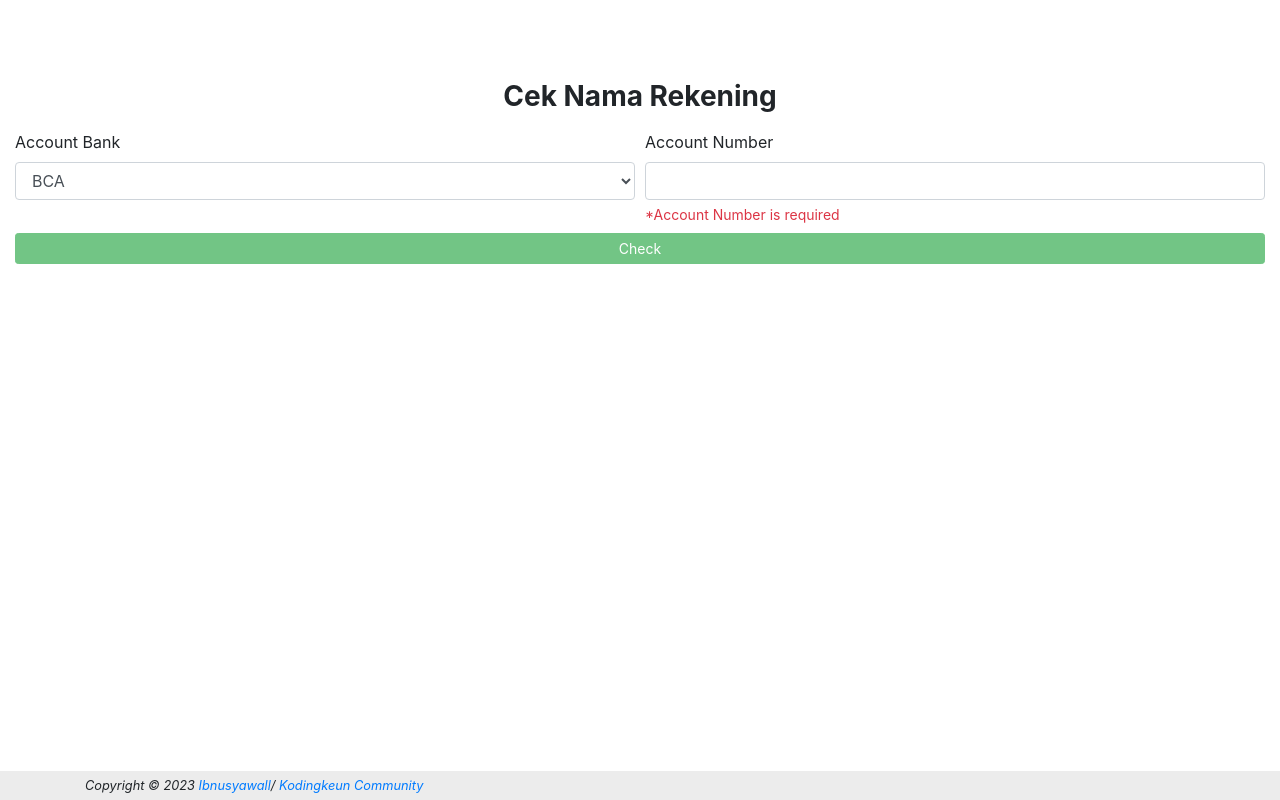
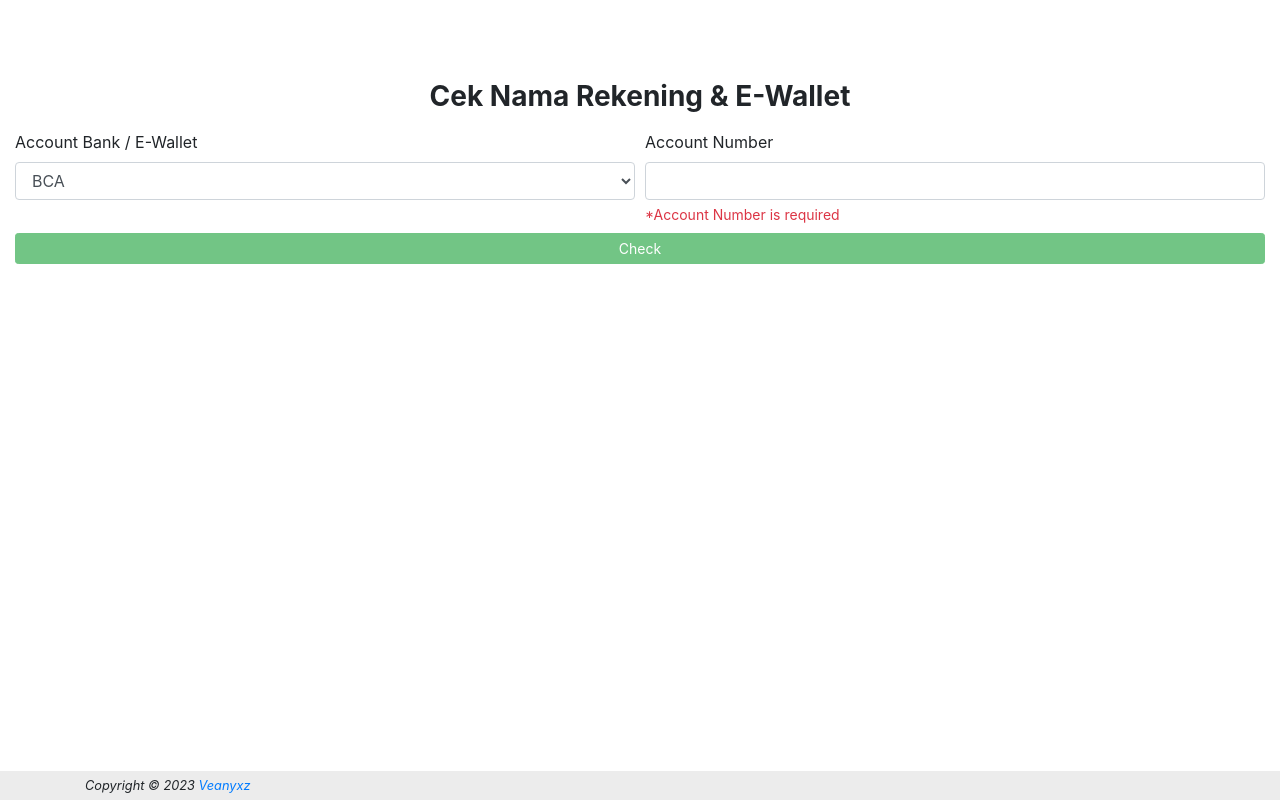
Before and after one commit to Veanyxz/cekrek-web, a plain HTML site: page index.html in a window 1280 px wide. Drawn offline with nearby package versions, Linux system fonts and the light colour scheme.

Commit message:
Update index.html

```diff
--- a/index.html
+++ b/index.html
@@ -3,20 +3,20 @@
     <meta charset="utf-8" />
     <meta name="viewport" content="width=device-width, initial-scale=1, shrink-to-fit=no"/>
 
-    <title>Check Rek - Cek Nama Rekening</title>
+    <title>Cek Nama Rekening & E-Wallet</title>
 
     <!-- Open Graph / Facebook -->
     <meta property="og:type" content="website">
-    <meta property="og:url" content="https://syawal.dev/demo/checkrek/"/>
-    <meta property="og:title" content="Check Rek - Cek Nama Rekening"/>
-    <meta property="og:description" content="Check Rek memudahkan kita untuk mengecek dan validasi nama dari nomor rekening seseorang."/>
+    <meta property="og:url" content="https://cekrek.vean.my.id/"/>
+    <meta property="og:title" content=">Cek Nama Rekening & E-Wallet"/>
+    <meta property="og:description" content="Cek Rek memudahkan kita untuk mengecek dan validasi nama dari nomor rekening seseorang."/>
     <meta property="og:image" content="https://syawal.dev/demo/checkrek/assets/fe4e64bf-b671-48ff-b141-9947bf08b2ca.jpg">
 
     <!-- Twitter -->
     <meta property="twitter:card" content="summary_large_image"/>
-    <meta property="twitter:url" content="https://syawal.dev/demo/checkrek"/>
-    <meta property="twitter:title" content="Check Rek - Cek Nama Rekening">
-    <meta property="twitter:description" content="Check Rek memudahkan kita untuk mengecek dan validasi nama dari nomor rekening seseorang."/>
+    <meta property="twitter:url" content="https://cekrek.vean.my.id/"/>
+    <meta property="twitter:title" content=">Cek Nama Rekening & E-Wallet">
+    <meta property="twitter:description" content="Cek Rek memudahkan kita untuk mengecek dan validasi nama dari nomor rekening seseorang."/>
     <meta property="twitter:image" content="https://syawal.dev/demo/checkrek/assets/fe4e64bf-b671-48ff-b141-9947bf08b2ca.jpg">
 
     <script src="https://cdn.jsdelivr.net/npm/vue@2.6.0"></script>
@@ -35,11 +35,11 @@
       <div id="app" class="container-fluid" style="padding-top: 2em">
         <div class="justify-content-center">
           <h3 class="h3 font-weight-bold text-center mt-5 mb-3">
-            Cek Nama Rekening
+            Cek Nama Rekening & E-Wallet
           </h3>
           <div class="form-row">
             <div class="col col-md-6">
-              <label for="bank" class="col-form-group">Account Bank</label>
+              <label for="bank" class="col-form-group">Account Bank / E-Wallet</label>
               <select
                 id="bank"
                 class="form-control"
@@ -60,7 +60,7 @@
                 class="form-text text-muted"
                 v-if="!account.bank"
               >
-                Account Bank is required
+                Account Bank / E-Wallet is required
               </small>
             </div>
             <div class="col col-md-6">
@@ -90,7 +90,7 @@
             <table class="table align-items-center">
               <thead>
                 <tr>
-                  <th>Account Bank</th>
+                  <th>Account Bank / E-Wallet</th>
                   <th>Account Number</th>
                   <th>Account Name</th>
                 </tr>
@@ -136,7 +136,7 @@
             <script>
               document.write(new Date().getFullYear());
             </script>
-            <a href="https://syawal.dev">Ibnusyawall<a>/ <a href="https://chat.whatsapp.com/HmspQSl10lRLblKtIOrPF1" target="_blank">Kodingkeun Community</a>
+            <a href="https://vean.my.id">Veanyxz<a></a>
           </i>
         </div>
       </footer>
```
